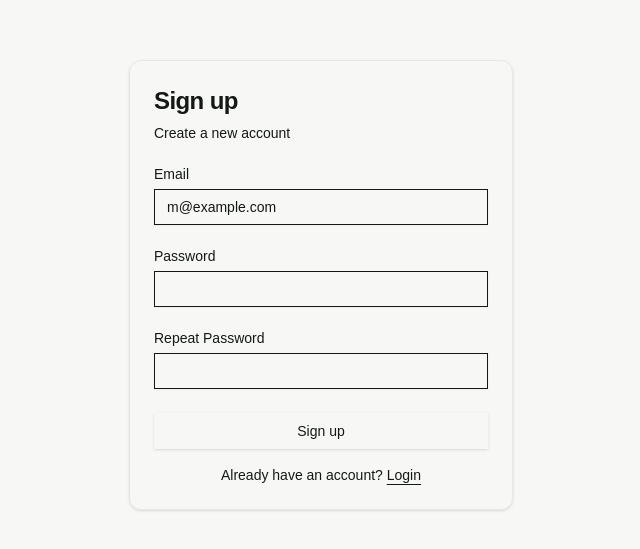
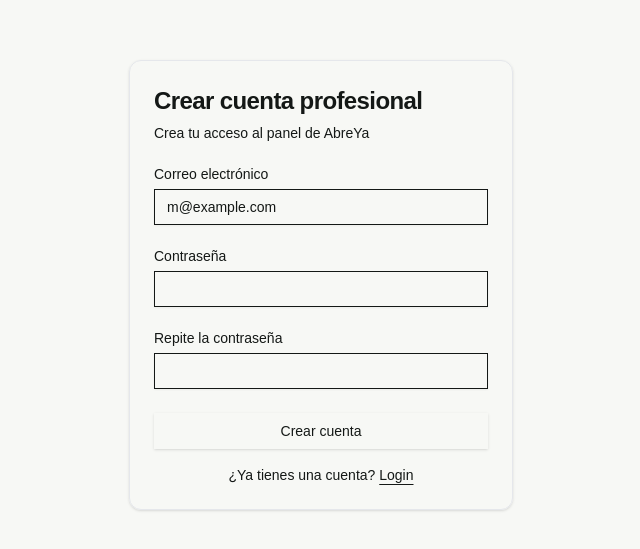
Before and after one commit to angelmr2601/abreya, a Next.js app: page /auth/sign-up in a window 1280 px wide. Shown: the part 115-664 px from the top of the page, without its empty margins (319-959 px from the left). Built offline with nearby package versions, Linux system fonts and the light colour scheme; no server answers.

Commit message:
ux: tailor professional signup for AbreYa

```diff
--- a/components/sign-up-form.tsx
+++ b/components/sign-up-form.tsx
@@ -34,7 +34,7 @@ export function SignUpForm({
     setError(null);
 
     if (password !== repeatPassword) {
-      setError("Passwords do not match");
+      setError("Las contraseñas no coinciden");
       setIsLoading(false);
       return;
     }
@@ -44,7 +44,7 @@ export function SignUpForm({
         email,
         password,
         options: {
-          emailRedirectTo: `${window.location.origin}/protected`,
+          emailRedirectTo: `${window.location.origin}/panel`,
         },
       });
       if (error) throw error;
@@ -60,14 +60,14 @@ export function SignUpForm({
     <div className={cn("flex flex-col gap-6", className)} {...props}>
       <Card>
         <CardHeader>
-          <CardTitle className="text-2xl">Sign up</CardTitle>
-          <CardDescription>Create a new account</CardDescription>
+          <CardTitle className="text-2xl">Crear cuenta profesional</CardTitle>
+          <CardDescription>Crea tu acceso al panel de AbreYa</CardDescription>
         </CardHeader>
         <CardContent>
           <form onSubmit={handleSignUp}>
             <div className="flex flex-col gap-6">
               <div className="grid gap-2">
-                <Label htmlFor="email">Email</Label>
+                <Label htmlFor="email">Correo electrónico</Label>
                 <Input
                   id="email"
                   type="email"
@@ -79,7 +79,7 @@ export function SignUpForm({
               </div>
               <div className="grid gap-2">
                 <div className="flex items-center">
-                  <Label htmlFor="password">Password</Label>
+                  <Label htmlFor="password">Contraseña</Label>
                 </div>
                 <Input
                   id="password"
@@ -91,7 +91,7 @@ export function SignUpForm({
               </div>
               <div className="grid gap-2">
                 <div className="flex items-center">
-                  <Label htmlFor="repeat-password">Repeat Password</Label>
+                  <Label htmlFor="repeat-password">Repite la contraseña</Label>
                 </div>
                 <Input
                   id="repeat-password"
@@ -103,11 +103,11 @@ export function SignUpForm({
               </div>
               {error && <p className="text-sm text-red-500">{error}</p>}
               <Button type="submit" className="w-full" disabled={isLoading}>
-                {isLoading ? "Creating an account..." : "Sign up"}
+                {isLoading ? "Creando cuenta..." : "Crear cuenta"}
               </Button>
             </div>
             <div className="mt-4 text-center text-sm">
-              Already have an account?{" "}
+              ¿Ya tienes una cuenta?{" "}
               <Link href="/auth/login" className="underline underline-offset-4">
                 Login
               </Link>
```
